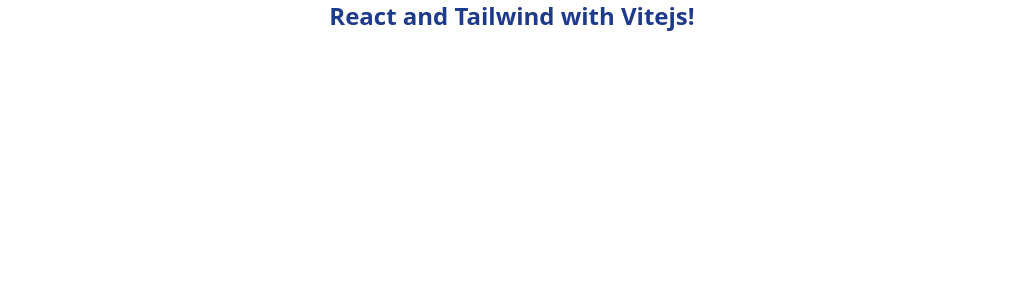
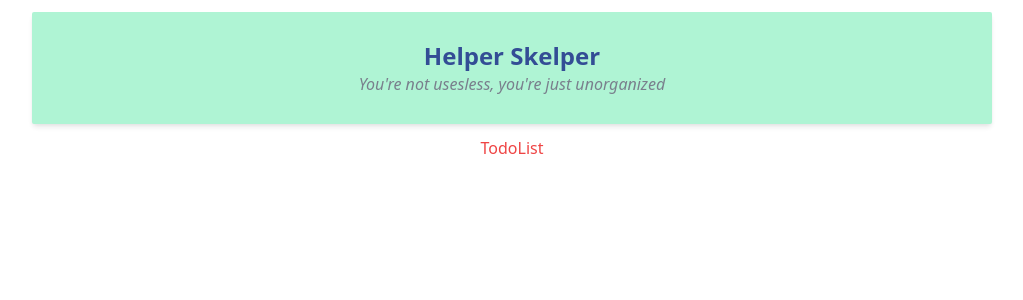
Before and after one commit to JasonFritsche/react-vite-todo, a React (Vite) app: page / in a window 1280 px wide. Shown: the top 300 px of the page, without its empty margins (128-1151 px from the left). Built offline with nearby package versions, Linux system fonts and the light colour scheme.

Commit message:
created header component

```diff
--- a/src/App.jsx
+++ b/src/App.jsx
@@ -1,12 +1,15 @@
 import React from "react";
 import "./App.css";
+import Header from "./Components/Header";
+import TodoList from "./Components/TodoList";
 
 function App() {
   return (
-    <div className="flex justify-center">
-      <h1 className="font-bold text-2xl text-blue-900">
-        React and Tailwind with Vitejs!
-      </h1>
+    <div>
+      <Header />
+      <div className="flex justify-center">
+        <TodoList />
+      </div>
     </div>
   );
 }
--- /dev/null
+++ b/src/Components/Header.jsx
@@ -0,0 +1,18 @@
+import React from "react";
+
+const Header = () => {
+  return (
+    <div className="p-7 m-3 w-3/4 bg-green-200 mx-auto rounded-sm shadow-md opacity-90">
+      <div className="flex flex-row justify-center">
+        <h1 className="font-bold text-2xl text-blue-900">Helper Skelper</h1>
+      </div>
+      <div className="flex flex-row justify-center">
+        <p className="italic font-light text-gray-500">
+          You're not usesless, you're just unorganized
+        </p>
+      </div>
+    </div>
+  );
+};
+
+export default Header;
--- /dev/null
+++ b/src/Components/TodoList.jsx
@@ -0,0 +1,11 @@
+import React from "react";
+
+const TodoList = () => {
+  return (
+    <div>
+      <h1 className="text-red-500">TodoList</h1>
+    </div>
+  );
+};
+
+export default TodoList;
```
